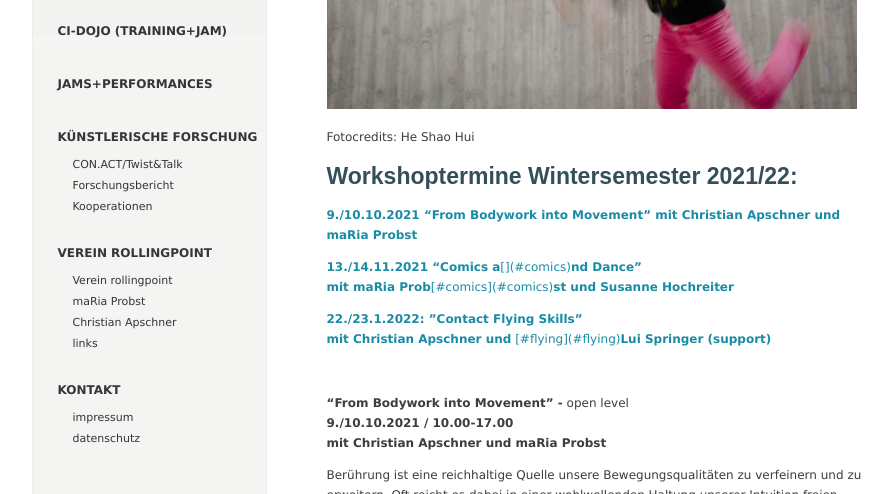
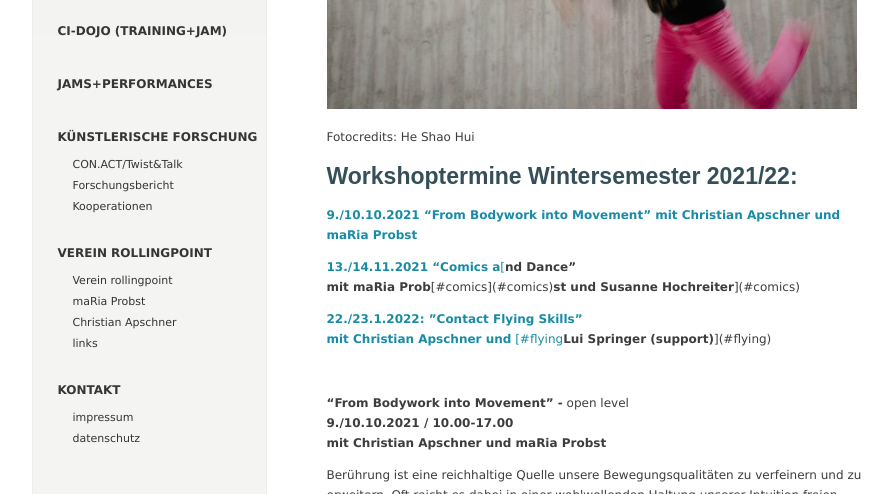
Before and after one commit to manulari/rollingpointat, a Jekyll site: the page built from _all_pages/workshops.md, in a window 1280 px wide and 900 px high, scrolled down 426 px, cut to the strip 0-494 px from the top of the window. Shown: the whole strip, without its empty margins (152-1044 px from the left). Built offline with Jekyll 4.4.1, drawn with Linux system fonts in a browser that asks for light colours; comment, search, counter and statistics services are not loaded.

```diff
--- a/_all_pages/workshops.md
+++ b/_all_pages/workshops.md
@@ -12,11 +12,11 @@ Fotocredits: He Shao Hui
 
 **[9./10.10.2021 "From Bodywork into Movement" mit Christian Apschner und maRia Probst](#bodywork)**
 
-[**13./14.11.2021 "Comics a**[](#comics)**nd Dance"**\
-**mit maRia Prob**[\#comics](#comics)**st und Susanne Hochreiter**](#comics)
+[**13./14.11.2021 "Comics a**\[](#comics)**nd Dance"**\
+**mit maRia Prob**\[#comics](#comics)**st und Susanne Hochreiter**](#comics)
 
 [**22./23.1.2022: "Contact Flying Skills"**\
-**mit Christian Apschner und** [\#flying](#flying)**Lui Springer (support)**](#flying)
+**mit Christian Apschner und** \[#flying](#flying)**Lui Springer (support)**](#flying)
 
 &nbsp;
 
@@ -78,6 +78,8 @@ Dieser technikorientierte Workshop lädt bewegungsfreudige CI-TänzerInnen ein,
 Wir stellen eine Verbindung von Athletischem und Meditativem her und lernen durch eine anatomisch gute Körperausrichtung sowie durch Modulation der Körperspannung und Nutzung der Schwungenergie Gewicht körperschonend aufzunehmen und abzugeben. Im Laufe des Lernprozesses eröffnet sich die Fähigkeit sich dem gemeinsamen Bewegungsfluss hinzugeben und gleichzeitig den gemeinsamen Tanz so präsent wahrzunehmen, dass dieser Fluss spielerisch gelenkt werden kann.
 
 Für diesen Workshop sind CI-Grund- und Tanzerfahrung sowie gute körperliche und mentale Fitness empfehlenswert.
+
+![](/assets/uploads/lsz_5750.jpg)
 
 ###### &nbsp;
 
```
Also changed, not shown: assets/uploads/lsz_5750.jpg (added).
